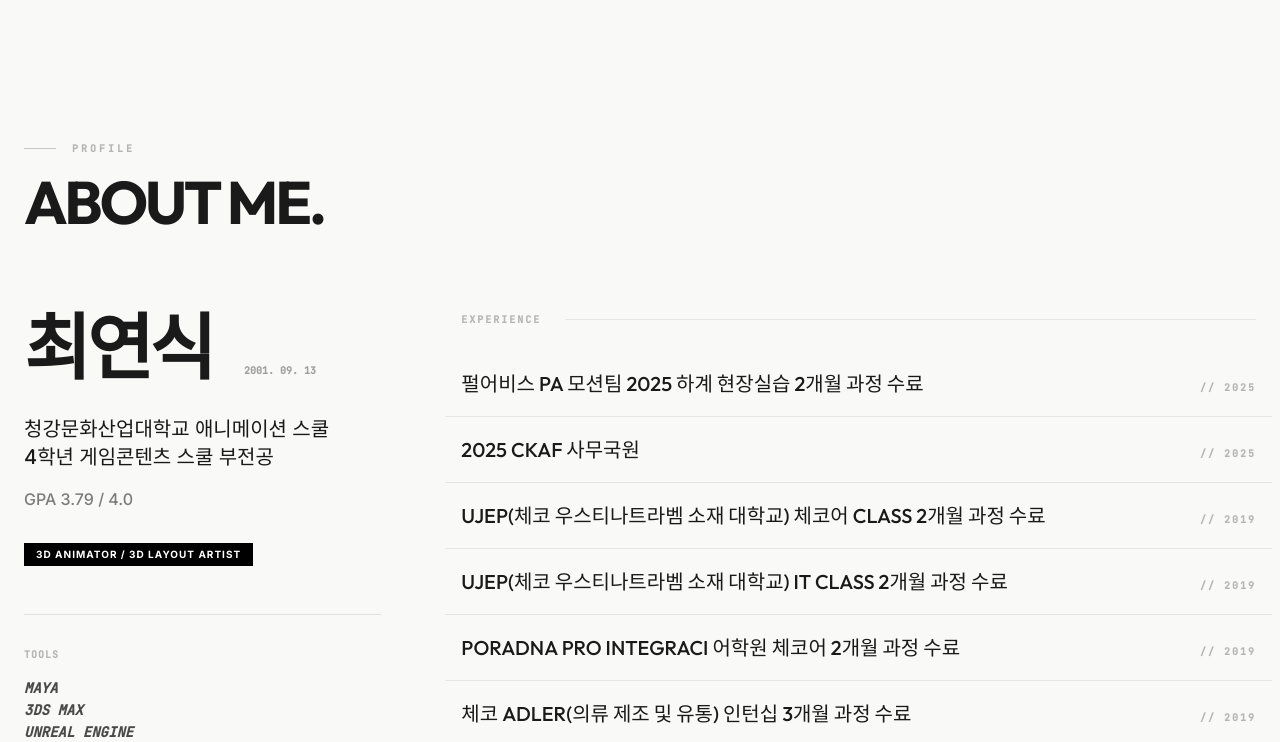
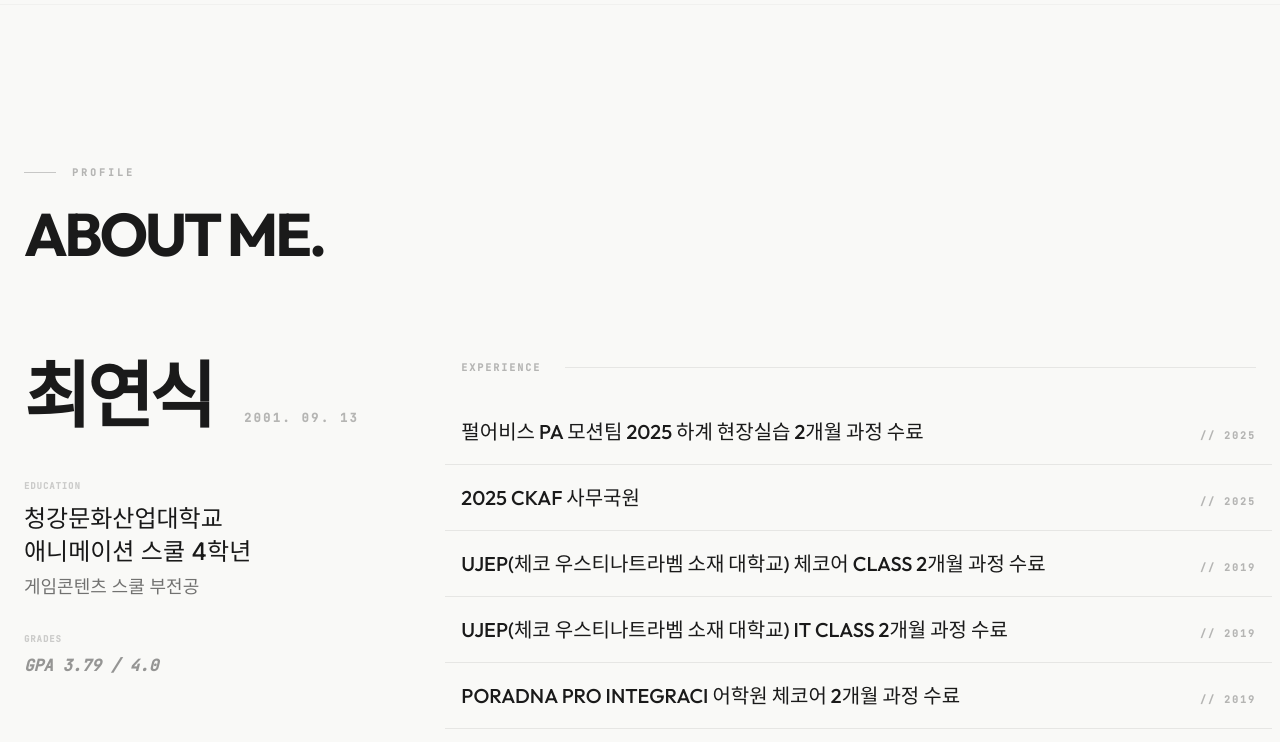
Before and after one commit to cys010913/Portfolio_ChoiYeonsik, a React (Vite) app: page / in a window 1280 px wide. Shown: the part 2000-2742 px from the top of the page. Built offline with nearby package versions, Linux system fonts and the light colour scheme.

Commit message:
ㅁㄴㅇ

```diff
--- a/src/components/Navbar.tsx
+++ b/src/components/Navbar.tsx
@@ -56,13 +56,13 @@ export const Navbar: React.FC = () => {
             exit={{ opacity: 0, y: -20 }}
             className="md:hidden bg-white border-t border-black/5 overflow-hidden"
           >
-            <div className="flex flex-col p-8 gap-2">
+            <div className="flex flex-col p-10 gap-2">
               {NAV_ITEMS.map((item) => (
                 <a
                   key={item.id}
                   href={`#${item.id}`}
                   onClick={() => setIsMenuOpen(false)}
-                  className="text-xs uppercase font-bold tracking-[0.4em] py-5 border-b border-black/[0.03] text-black/60 hover:text-black transition-colors"
+                  className="text-[11px] uppercase font-bold tracking-[0.4em] py-6 border-b border-black/[0.03] text-black/60 hover:text-black transition-colors"
                 >
                   {item.name}
                 </a>
--- a/src/components/Profile.tsx
+++ b/src/components/Profile.tsx
@@ -6,42 +6,57 @@ import { EXPERIENCES, CERTIFICATIONS } from '../constants';
 
 export const Profile: React.FC = () => {
   return (
-    <section id="profile" className="py-10 lg:py-40 px-6 border-b border-black/[0.05] scroll-mt-20">
+    <section id="profile" className="py-24 lg:py-40 px-6 border-b border-black/[0.05] scroll-mt-20">
       <div className="max-w-7xl mx-auto">
         <SectionTitle title="about me." subtitle="Profile" />
 
-        <div className="grid grid-cols-1 lg:grid-cols-12 gap-6 lg:gap-20">
+        <div className="grid grid-cols-1 lg:grid-cols-12 gap-16 lg:gap-20">
           <div className="lg:col-span-4">
-            <div className="space-y-4 lg:space-y-12">
+            <div className="space-y-16">
               <div>
-                <div className="flex flex-col sm:flex-row sm:items-baseline gap-x-8 gap-y-1 mb-3 lg:mb-8">
+                <div className="flex flex-col sm:flex-row sm:items-baseline gap-x-8 gap-y-2 mb-10 lg:mb-12">
                   <motion.h3
                     initial={{ opacity: 0, y: 20 }}
                     whileInView={{ opacity: 1, y: 0 }}
                     viewport={{ once: true }}
-                    className="text-4xl md:text-7xl font-display font-bold tracking-tighter uppercase"
+                    className="text-5xl md:text-7xl font-display font-bold tracking-tighter uppercase"
                   >
                     최연식
                   </motion.h3>
-                  <p className="text-[10px] font-mono font-bold opacity-40">2001. 09. 13</p>
+                  <p className="text-[10px] sm:text-xs font-mono font-bold opacity-30 tracking-[0.2em]">2001. 09. 13</p>
                 </div>
-                <div className="space-y-1 lg:space-y-4">
-                  <p className="text-lg lg:text-xl font-medium text-black/90 break-keep leading-tight lg:leading-snug">
-                    청강문화산업대학교 애니메이션 스쿨 4학년 게임콘텐츠 스쿨 부전공
+
+                <div className="space-y-6 lg:space-y-8">
+                  <div className="space-y-2">
+                    <p className="text-[9px] uppercase tracking-widest font-bold opacity-20 font-mono">Education</p>
+                    <p className="text-xl lg:text-2xl font-medium text-black/90 break-keep leading-tight lg:leading-snug">
+                      청강문화산업대학교<br />
+                      애니메이션 스쿨 4학년<br />
+                      <span className="text-base lg:text-lg opacity-60">게임콘텐츠 스쿨 부전공</span>
                     </p>
-                  <p className="text-xs lg:text-base font-medium text-black/50 break-keep">
+                  </div>
+
+                  <div className="space-y-2">
+                    <p className="text-[9px] uppercase tracking-widest font-bold opacity-20 font-mono">Grades</p>
+                    <p className="text-sm lg:text-base font-bold text-black/40 font-mono italic">
                       GPA 3.79 / 4.0
                     </p>
                   </div>
-                <div className="mt-4 lg:mt-8 inline-flex items-center gap-2 px-3 py-1 bg-black text-white text-[10px] font-bold tracking-widest uppercase">
-                  3D animator / 3D layout artist
+                </div>
+
+                <div className="mt-12 lg:mt-16 inline-flex flex-col gap-2">
+                  <p className="text-[9px] uppercase tracking-widest font-bold opacity-20 font-mono mb-1">Current Role</p>
+                  <div className="flex flex-wrap gap-2">
+                    <span className="px-3 py-1.5 bg-black text-white text-[10px] font-bold tracking-widest uppercase italic">3D animator</span>
+                    <span className="px-3 py-1.5 bg-black text-white text-[10px] font-bold tracking-widest uppercase italic">3D layout artist</span>
+                  </div>
                 </div>
               </div>
 
-              <div className="grid grid-cols-1 sm:grid-cols-2 lg:grid-cols-1 gap-4 lg:gap-8 pt-4 lg:pt-8 border-t border-black/10">
-                <div className="space-y-2 lg:space-y-4">
-                  <p className="text-[10px] uppercase tracking-widest font-bold opacity-30 font-mono">tools</p>
-                  <ul className="text-xs lg:text-sm font-bold text-black/70 font-mono grid grid-cols-2 lg:grid-cols-1 gap-0.5 uppercase italic">
+              <div className="grid grid-cols-1 sm:grid-cols-2 lg:grid-cols-1 gap-8 pt-8 lg:pt-8 border-t border-black/10">
+                <div className="space-y-3 lg:space-y-4">
+                  <p className="text-[9px] uppercase tracking-widest font-bold opacity-20 font-mono">tools</p>
+                  <ul className="text-xs lg:text-sm font-bold text-black/70 font-mono grid grid-cols-2 lg:grid-cols-1 gap-2 uppercase italic">
                     <li>maya</li>
                     <li>3ds max</li>
                     <li>unreal engine</li>
@@ -51,16 +66,17 @@ export const Profile: React.FC = () => {
                     <li>clip studio</li>
                   </ul>
                 </div>
-                <div className="space-y-1 lg:space-y-4">
-                  <p className="text-[10px] uppercase tracking-widest font-bold opacity-30 font-mono">language</p>
-                  <ul className="text-xs lg:text-sm font-bold text-black/70 font-mono italic space-y-0.5">
+                <div className="space-y-3 lg:space-y-4">
+                  <p className="text-[9px] uppercase tracking-widest font-bold opacity-20 font-mono">language</p>
+                  <ul className="text-xs lg:text-sm font-bold text-black/70 font-mono italic space-y-2">
                     <li>JLPT N1 150</li>
                     <li>JPT 800</li>
                     <li>TOEIC 750</li>
                   </ul>
                 </div>
-                <div className="sm:col-span-2 lg:col-span-1 space-y-1 pt-2">
-                  <p className="text-[10px] uppercase tracking-widest font-bold opacity-30 font-mono">Contact Info</p>
+                <div className="sm:col-span-2 lg:col-span-1 space-y-4 pt-8 border-t border-black/10 sm:border-t-0">
+                  <p className="text-[9px] uppercase tracking-widest font-bold opacity-20 font-mono">Contact Info</p>
+                  <div className="space-y-2">
                     <p className="text-sm lg:text-base font-bold text-black/90 font-mono border-b border-black/10 pb-1 w-fit">
                       cys010913@gmail.com
                     </p>
@@ -68,10 +84,11 @@ export const Profile: React.FC = () => {
                 </div>
               </div>
             </div>
+          </div>
 
-          <div className="lg:col-span-8 space-y-6 lg:space-y-16">
+          <div className="lg:col-span-8 space-y-16">
             <div>
-              <div className="flex items-center justify-between mb-1 lg:mb-6">
+              <div className="flex items-center justify-between mb-4 lg:mb-6">
                 <p className="text-[10px] uppercase tracking-[0.2em] font-bold opacity-30 font-mono">experience</p>
                 <div className="h-px flex-1 bg-black/[0.08] ml-6"></div>
               </div>
@@ -83,12 +100,12 @@ export const Profile: React.FC = () => {
                     whileInView={{ opacity: 1, x: 0 }}
                     viewport={{ once: true }}
                     transition={{ delay: idx * 0.1 }}
-                    className="group py-2 lg:py-5 flex flex-col md:flex-row md:items-baseline justify-between items-start transition-all hover:bg-black/[0.01] px-4 -mx-4 gap-1 lg:gap-4"
+                    className="group py-4 lg:py-5 flex flex-col md:flex-row md:items-baseline justify-between items-start transition-all hover:bg-black/[0.01] px-4 -mx-4 gap-3 lg:gap-4"
                   >
                     <span className="text-base md:text-xl font-display font-medium uppercase break-keep transition-all group-hover:translate-x-2 leading-tight max-w-2xl">
                       {exp.company}
                     </span>
-                    <span className="text-[10px] font-mono font-bold opacity-30 whitespace-nowrap mt-1 md:mt-0 tracking-[0.2em]">
+                    <span className="text-[10px] font-mono font-bold opacity-30 whitespace-nowrap mt-2 md:mt-0 tracking-[0.2em]">
                       // {exp.period}
                     </span>
                   </motion.div>
@@ -97,14 +114,14 @@ export const Profile: React.FC = () => {
             </div>
 
             <div>
-              <div className="flex items-center justify-between mb-1 lg:mb-6">
+              <div className="flex items-center justify-between mb-4 lg:mb-6">
                 <p className="text-[10px] uppercase tracking-[0.2em] font-bold opacity-30 font-mono">certification</p>
                 <div className="h-px flex-1 bg-black/[0.08] ml-6"></div>
               </div>
-              <div className="grid grid-cols-1 md:grid-cols-2 gap-x-12 gap-y-3 lg:gap-y-6">
+              <div className="grid grid-cols-1 md:grid-cols-2 gap-x-12 gap-y-8 lg:gap-y-6">
                 {CERTIFICATIONS.map((cert, i) => (
-                  <div key={i} className="group border-l border-black/10 pl-6 hover:border-black transition-colors py-0.5">
-                    <p className="text-base font-bold text-black/80 leading-snug mb-1 break-keep group-hover:text-black transition-colors">
+                  <div key={i} className="group border-l border-black/10 pl-6 hover:border-black transition-colors py-2">
+                    <p className="text-base font-bold text-black/80 leading-snug mb-3 break-keep group-hover:text-black transition-colors">
                       {cert.title}
                     </p>
                     <div className="flex items-center gap-3">
--- a/src/components/Projects.tsx
+++ b/src/components/Projects.tsx
@@ -19,7 +19,7 @@ export const Projects: React.FC<ProjectsProps> = ({ id, title, subtitle, items,
     <section id={id} className="py-24 md:py-40 px-6 border-b border-black/[0.03] scroll-mt-20">
       <div className="max-w-7xl mx-auto">
         <SectionTitle title={title} subtitle={subtitle} />
-        <div className="grid grid-cols-1 lg:grid-cols-2 gap-x-20 gap-y-32">
+        <div className="grid grid-cols-1 lg:grid-cols-2 gap-x-20 gap-y-24 md:gap-y-32">
           {items.map((item, idx) => {
             const isArtSection = id === 'art';
             const videoMode = !isArtSection && isDriveVideo(item.image);
--- a/src/components/SectionTitle.tsx
+++ b/src/components/SectionTitle.tsx
@@ -7,8 +7,8 @@ interface SectionTitleProps {
 }
 
 export const SectionTitle: React.FC<SectionTitleProps> = ({ title, subtitle }) => (
-  <div className="mb-12 md:mb-20">
-    <div className="flex items-center gap-4 mb-3 md:mb-4">
+  <div className="mb-16 md:mb-24">
+    <div className="flex items-center gap-4 mb-4 md:mb-6">
       <div className="h-px w-6 md:w-8 bg-black/20"></div>
       <span className="text-[9px] md:text-[10px] font-bold tracking-[0.3em] uppercase opacity-30 font-mono">{subtitle}</span>
     </div>
--- a/src/constants.ts
+++ b/src/constants.ts
@@ -35,19 +35,19 @@ export const PROJECTS_DATA = {
       {
         title: "2026 GAME ANIMATION REEL",
         desc: "rigging&animation(3ds max)",
-        image: "https://drive.google.com/file/d/1txE1XHNnk4jzUrmbnNpC9w9TXGrwmwBc/view?usp=drive_link",
+        image: "https://youtu.be/XYGFqjgcxRY",
         tags: ["3DS MAX", "Unreal Engine"]
       },
       {
         title: "demo reel ( 2025 )",
         desc: "attack, run, walk, fly, facial(maya, 3ds max)",
-        image: "https://drive.google.com/file/d/1txE1XHNnk4jzUrmbnNpC9w9TXGrwmwBc/view?usp=drive_link",
+        image: "https://youtu.be/XYGFqjgcxRY",
         tags: ["Maya", "3ds Max"]
       },
       {
         title: "personal work ( 2025 )",
         desc: "treasure hunter(maya)",
-        image: "https://drive.google.com/file/d/19e5RQfqkPdPAqmGjAXjd_MtZwJ916lPh/view?usp=sharing",
+        image: "https://youtu.be/11bOSDxa4is",
         tags: ["Maya"]
       }
     ]
@@ -59,19 +59,19 @@ export const PROJECTS_DATA = {
       {
         title: "unreal project: cave",
         desc: "personal work",
-        image: "https://drive.google.com/file/d/1P6YqvjsN7S2FMxFKPY49o5ZrrgQBSjSy/view?usp=drive_link",
+        image: "https://youtu.be/KaoBiGpdyg4",
         tags: ["Unreal Engine"]
       },
       {
         title: "unreal project: red riding hood",
         desc: "background design / look dev / shooting & editing",
-        image: "https://drive.google.com/file/d/1lXq68T1f5J7r9qFrMLzpnVdfDcHfyctA/view?usp=drive_link",
+        image: "https://youtu.be/XVeRtnbC0Mg",
         tags: ["Unreal Engine"]
       },
       {
         title: "modeling",
         desc: "mechanic and temple(maya)",
-        image: "https://drive.google.com/file/d/1mVphAMz5dhaSHt1a3nQivT3u2jm2X6Tv/view?usp=drive_link",
+        image: "https://youtu.be/NGJ0q9sSjF4",
         tags: ["MAYA"]
       }
     ]
@@ -83,13 +83,13 @@ export const PROJECTS_DATA = {
       {
         title: "COM tracker",
         desc: "part selection / 2D trajectory map / playback speed / range selection / scrubbing / loop playback / sketch and onion skin",
-        image: "https://drive.google.com/file/d/1zA3_-gDAoPlae9xn3ZPBdvwbEGI873js/view?usp=drive_link",
+        image: "https://youtu.be/p79AmEc6euo",
         tags: ["Tool", "Script"]
       },
       {
         title: "motion lab",
         desc: "key copy & paste / anim align / key decimation / preset & memo / scripts collector",
-        image: "https://drive.google.com/file/d/1zA3_-gDAoPlae9xn3ZPBdvwbEGI873js/view?usp=drive_link",
+        image: "https://youtu.be/p79AmEc6euo",
         tags: ["Tool", "Script"]
       }
     ]
```
Also changed, not shown: src/components/FeaturedReel.tsx (+4 -4 lines), src/components/Hero.tsx (+7 -7 lines), src/components/VideoPlayer.tsx (+9 -4 lines), src/lib/drive.ts (+20 -6 lines). Lines whose indentation alone changed are shown as unchanged.
